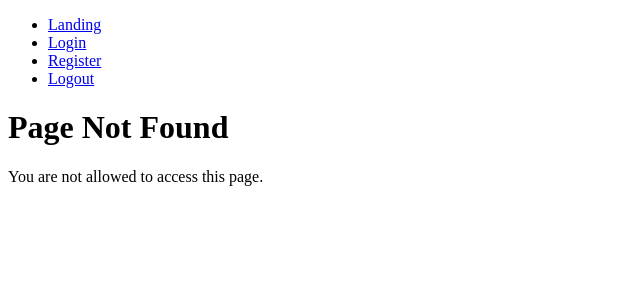
After one commit to esomtoochiobi/CSCE-483-CAPSTONE, a Flask app: template backend/src/templates/error.html in a window 1280 px wide. The commit adds this page. Shown: the top 300 px of the page, without its empty margins (0-640 px from the left). Run offline with Flask 3, Linux system fonts and the light colour scheme; the template is opened without the code that fills it, so the values that code supplies are empty.

Commit message:
Added error handling for unauthorized access

```diff
--- a/backend/src/app.py
+++ b/backend/src/app.py
@@ -26,7 +26,7 @@ def load_user(user_id):
 
 # Routes
 @app.route('/')
-def howdy_world():
+def index():
     return render_template('index.html')
 
 @app.route('/register', methods=['GET','POST'])
@@ -82,3 +82,7 @@ def logout():
 @flask_login.login_required
 def profile():
     return f'Howdy, {flask_login.current_user.email}'
+
+@app.errorhandler(401)
+def page_not_found(e):
+    return render_template('error.html')
--- a/backend/src/templates/base.html
+++ b/backend/src/templates/base.html
@@ -6,6 +6,14 @@
     <title>{% block title %} {% endblock %}</title>
 </head>
 <body>
+    <nav class="navbar">
+        <ul>
+            <li><a href="{{ url_for('index') }}">Landing</a></li>
+            <li><a href="{{ url_for('login') }}">Login</a></li>
+            <li><a href="{{ url_for('register') }}">Register</a></li>
+            <li><a href="{{ url_for('logout') }}">Logout</a></li>
+        </ul>
+    </nav>
     <div class="content">
         {% with messages = get_flashed_messages() %}
         {% if messages %}
--- /dev/null
+++ b/backend/src/templates/error.html
@@ -0,0 +1,8 @@
+{% extends 'base.html' %}
+
+{% block title %} Page not Found {% endblock %}
+
+{% block content %}
+    <h1>Page Not Found</h1>
+    <p>You are not allowed to access this page.</p>
+{% endblock %}
```
